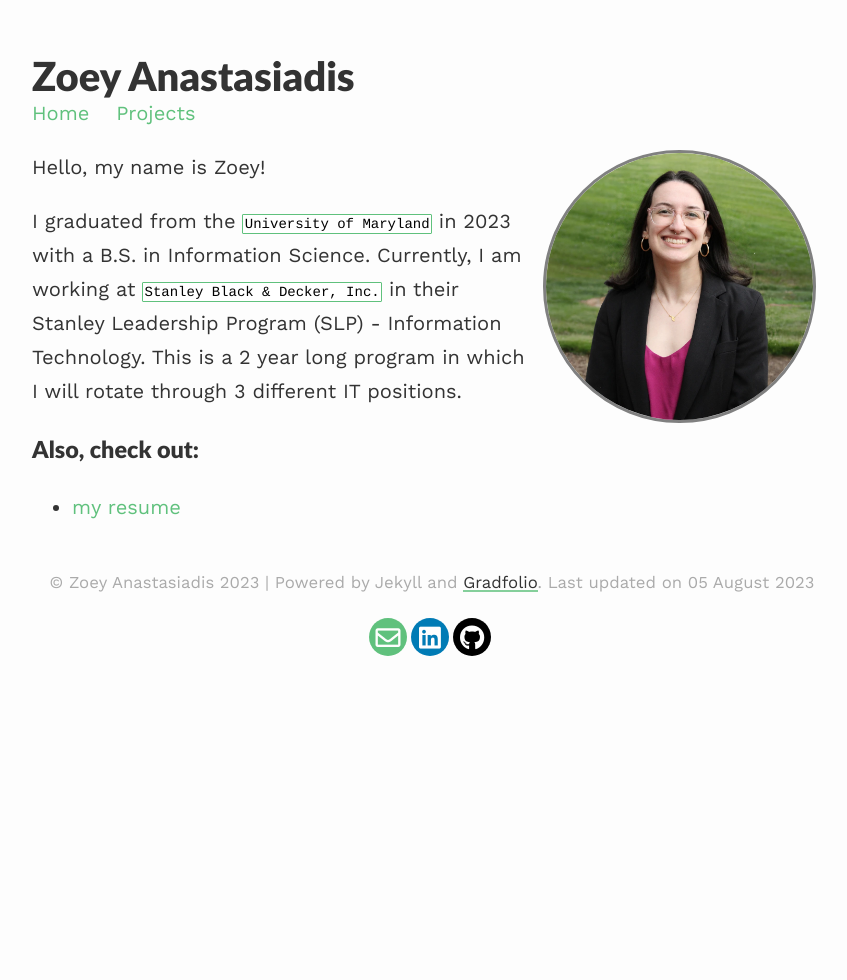
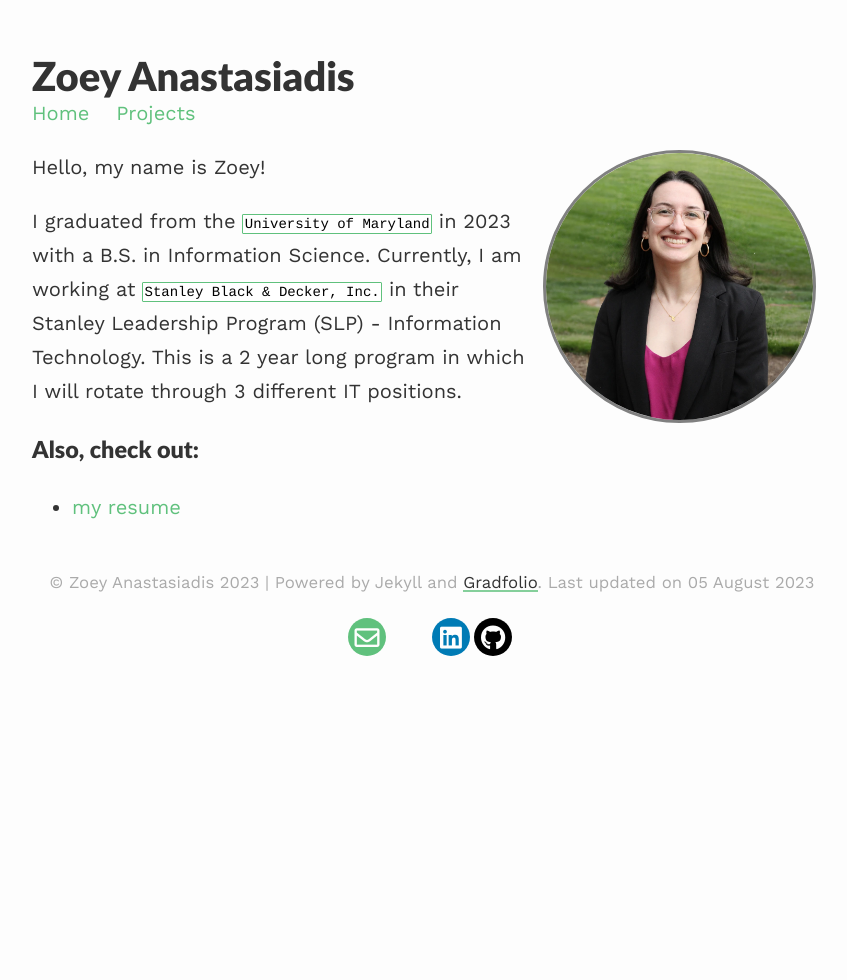
Before and after one commit to zcanast/portfolio, a Jekyll site: the page built from index.md, in a window 1280 px wide. Shown: the whole page, without its empty margins (208-1055 px from the left). Built offline with Jekyll 4.4.1, drawn with Linux system fonts in a browser that asks for light colours; nearby versions of some CDN libraries.

Commit message:
phone number

```diff
--- a/_config.yml
+++ b/_config.yml
@@ -16,6 +16,7 @@ paginate_path: /blog/page:num/
 # twitter: "#zcanast"
 linkedin: "zoey-anastasiadis"
 github: "zcanast"
+mobile: "4432559921"
 # instagram: "zc.anast"
 # facebook: "#"
 
--- a/_includes/social-footer.html
+++ b/_includes/social-footer.html
@@ -5,6 +5,14 @@
 class="social-button email" itemprop="email"
 href="mailto:{{ site.email | encode_email }}" target="_blank">
 <i class="far fa-envelope"></i>
+</a>
+{%- endif -%}
+
+{%- if site.email -%}
+<a title="{{ _locale_string_follow }}"
+class="social-button mobile" itemprop="mobile"
+href="tel:{{ site.mobile }}" target="_blank">
+<i class="far fa-mobile"></i>
 </a>
 {%- endif -%}
 
```
